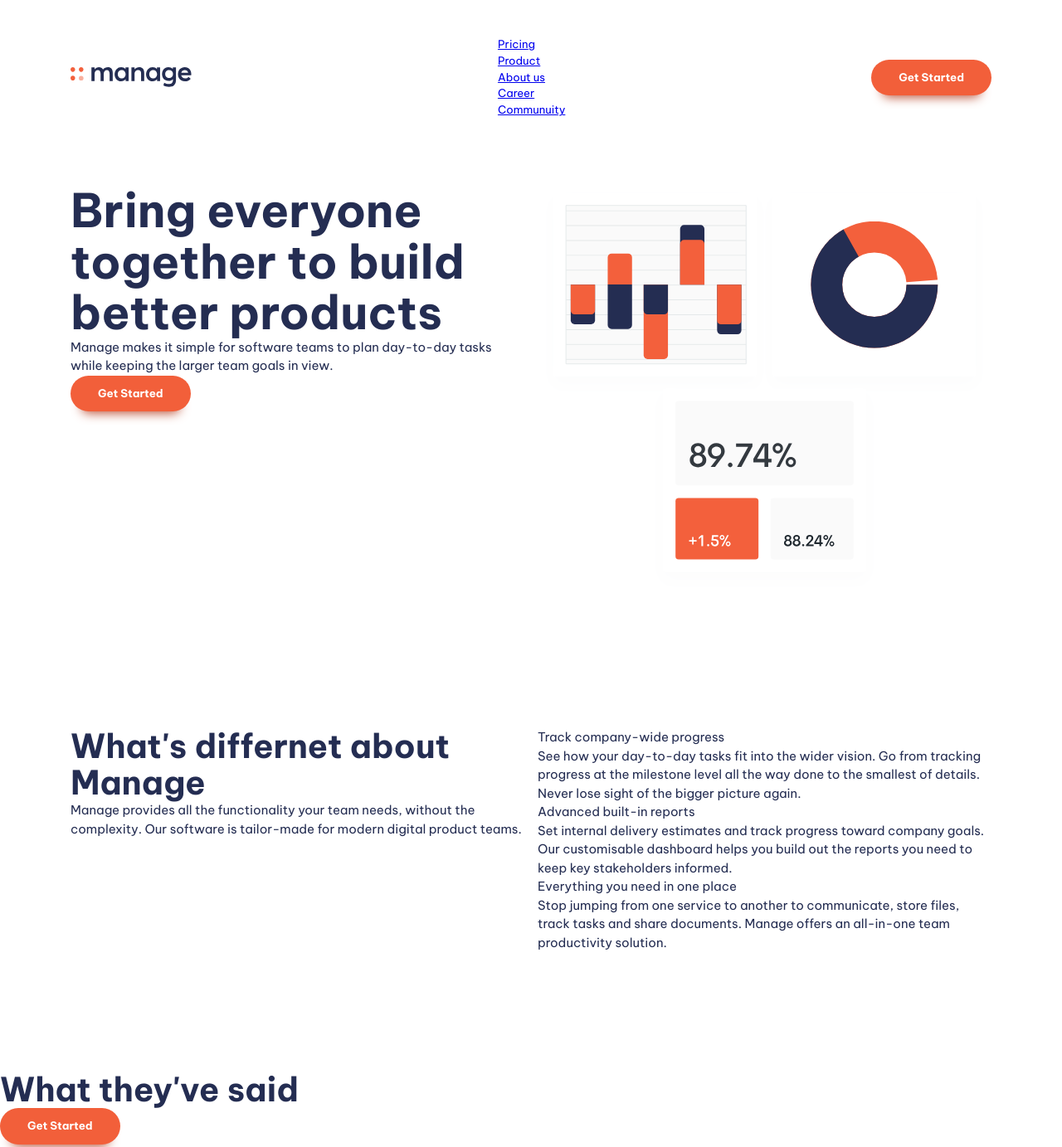
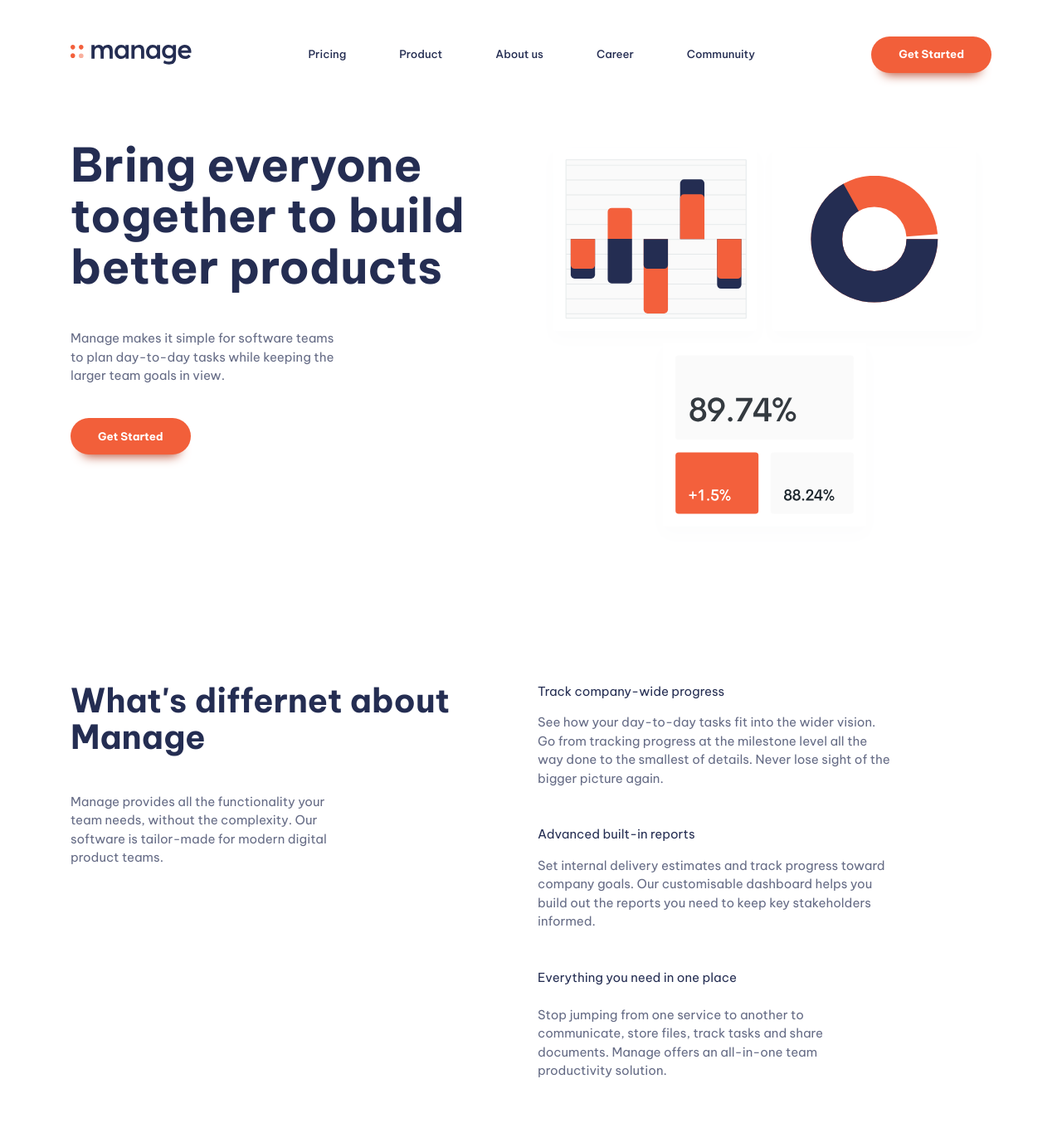
Before and after one commit to finix222/Fem-landing, a website built with Vite: page index.html in a window 1280 px wide. Shown: the part 20-1403 px from the top of the page at 83% size. Built offline with nearby package versions, Linux system fonts and the light colour scheme.

Commit message:
adjust spacing

```diff
--- a/index.html
+++ b/index.html
@@ -55,7 +55,9 @@
               <li><a href="#">Communuity</a></li>
             </ul>
           </nav>
-          <button class="button | display-sm-none display-md-inline-flex" >Get Started</button>
+          <button class="button | display-sm-none display-md-inline-flex">
+            Get Started
+          </button>
         </div>
       </div>
     </header>
@@ -63,7 +65,7 @@
       <section class="padding-block-900">
         <div class="container">
           <div class="even-columns">
-            <div>
+            <div class="flow">
               <h1 class="fs-primary-heading fw-bold">
                 Bring everyone together to build better products
               </h1>
@@ -86,7 +88,7 @@
       <section class="padding-block-900">
         <div class="container">
           <div class="even-columns">
-            <div>
+            <div class="flow">
               <h2 class="fs-secondary-heading fw-bold">
                 What's differnet about Manage
               </h2>
@@ -97,33 +99,40 @@
               </p>
             </div>
             <div>
-              <ul class="numbered-items" role="list">
+              <ul class="numbered-items | flow" role="list">
                 <li>
+                  <div class="flow" style="--flow-spacer: 1em">
                     <h3 class="fs-600 fw-bold">Track company-wide progress</h3>
-                  <p>
-                    See how your day-to-day tasks fit into the wider vision. Go
-                    from tracking progress at the milestone level all the way
-                    done to the smallest of details. Never lose sight of the
-                    bigger picture again.
+                    <p data-width="wide">
+                      See how your day-to-day tasks fit into the wider vision.
+                      Go from tracking progress at the milestone level all the
+                      way done to the smallest of details. Never lose sight of
+                      the bigger picture again.
                     </p>
+                  </div>
                 </li>
                 <li>
+                  <div class="flow" style="--flow-spacer: 1em">
                     <h3 class="fs-600 fw-bold">Advanced built-in reports</h3>
-                  <p>
+                    <p data-width="wide">
                       Set internal delivery estimates and track progress toward
                       company goals. Our customisable dashboard helps you build
-                    out the reports you need to keep key stakeholders informed.
+                      out the reports you need to keep key stakeholders
+                      informed.
                     </p>
+                  </div>
                 </li>
                 <li>
+                  <div class="flow" style="--flow-spacer: 1.5em">
                     <h3 class="fs-600 fw-bold">
                       Everything you need in one place
                     </h3>
-                  <p>
+                    <p data-width="wide">
                       Stop jumping from one service to another to communicate,
-                    store files, track tasks and share documents. Manage offers
-                    an all-in-one team productivity solution.
+                      store files, track tasks and share documents. Manage
+                      offers an all-in-one team productivity solution.
                     </p>
+                  </div>
                 </li>
               </ul>
             </div>
@@ -166,7 +175,7 @@
             </ul>
           </div>
           <div>
-            <ul aria-label="footer" role="list" class="footer-nav">
+            <ul data-spacing="tight" style="--flow-spacer:1em" aria-label="footer" role="list" class="footer-nav flow">
               <li><a href="#">Home</a></li>
               <li><a href="#">Pricing</a></li>
               <li><a href="#">Products</a></li>
--- a/style.css
+++ b/style.css
@@ -121,6 +121,10 @@ svg {
   width: min(var(--max-width), 100% - (var(--padding) * 2));
   margin-inline: auto;
 }
+/* .flow * + *  */
+:where(.flow :not(:first-child)){
+  margin-top: var(--flow-spacer, 3em);
+}
 .even-columns{
   display: grid;
   gap: 1rem;
@@ -152,6 +156,13 @@ body{
   font-size: var(--fs-body);
   font-family: var(--ff-body);
   color: var(--clr-primary-400);
+}
+p:not([class]){
+  opacity: .7;
+  max-width: 32ch;
+}
+p[data-width="wide"] {
+  max-width: 42ch;
 }
 .button{
   cursor: pointer;
@@ -198,8 +209,22 @@ body{
 }
 .nav-list{
   font-size: var(--fs-nav);
+
 }
-
+.nav-list{
+  display: flex;
+  gap: clamp(var(--size-500), 5vw, var(--size-900));
+  /* gap: var(--size-400); */
+  font-weight: var(--fw-semi-bold);
+}
+.nav-list a{
+  text-decoration: none;
+  color: var(--clr-primary-400);
+}
+.nav-list a:hover,
+.nav-list a:focus{
+  color: var(--clr-accent-400);
+}
 @media (max-width: 50em) {
   .primary-navigation{
     display: none;
@@ -227,14 +252,7 @@ body{
     text-align: center;
     font-weight: var(--fw-bold);
   }
-  .nav-list a{
-    text-decoration: none;
-    color: var(--clr-primary-400);
-  }
-  .nav-list a:hover,
-  .nav-list a:focus{
-    color: var(--clr-accent-400);
-  }
+
   .primary-navigation[data-visible]{
     display:block;
   }
```
Lines whose indentation alone changed are shown as unchanged.
